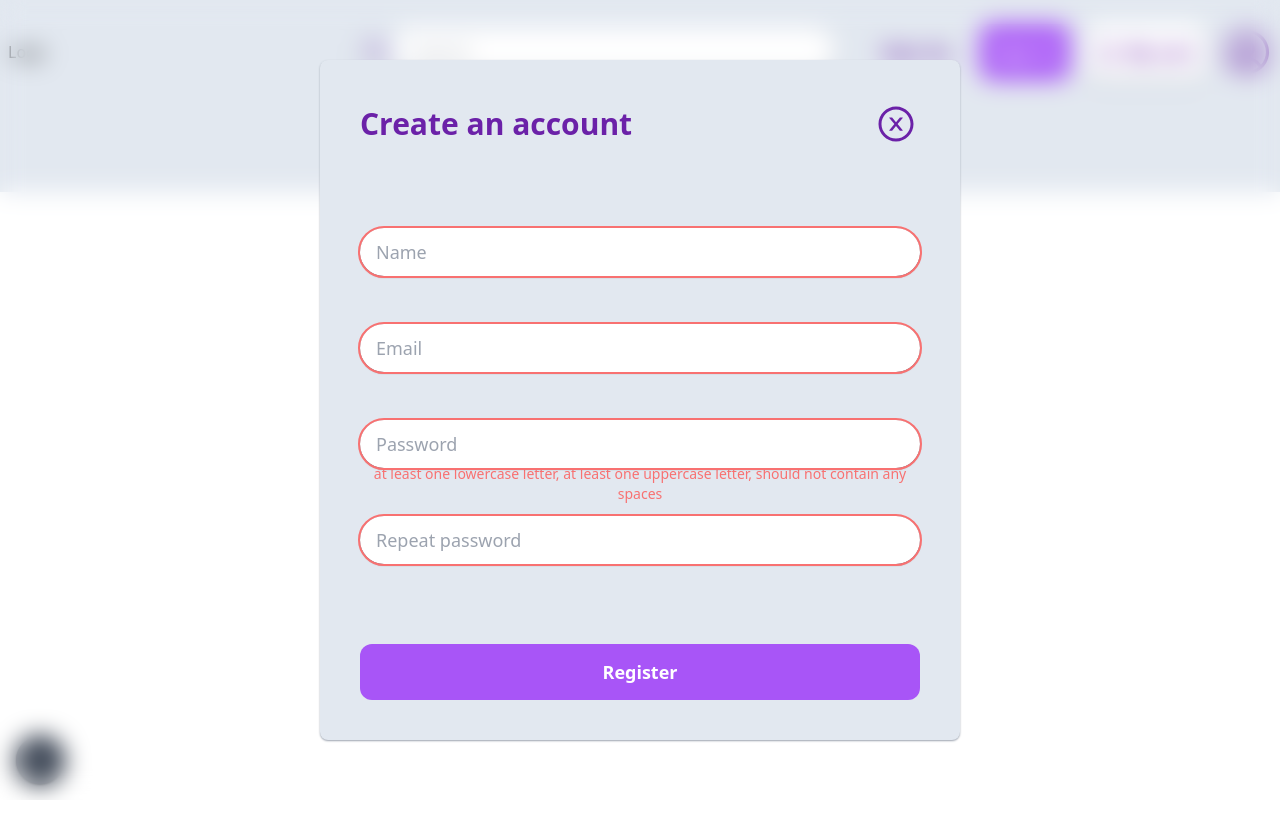
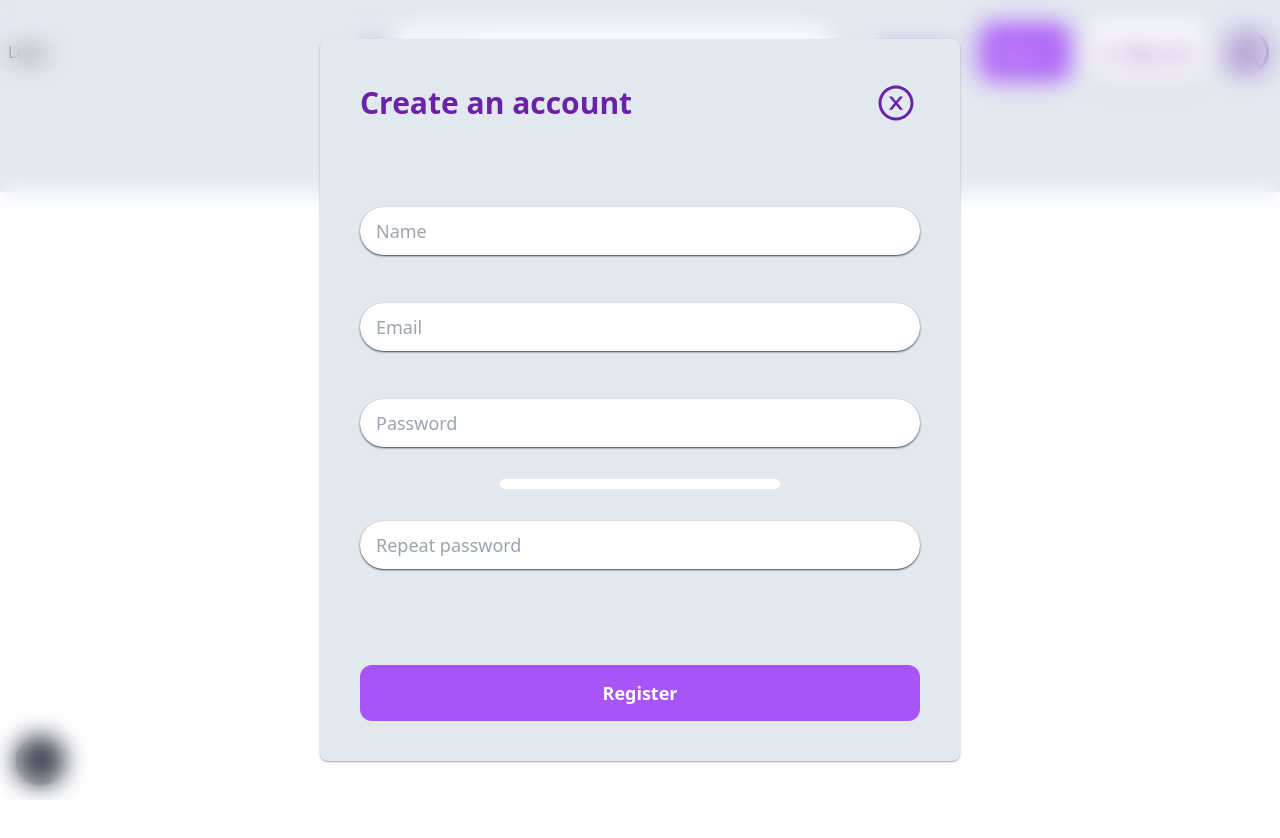
Before and after one commit to b4kii/sales-platform-front, a React (Vite) app: page / in a window 1280 px wide. Both pictures are taken after a click on the button "Sign Up". Shown: the top 838 px of the page. Built offline with nearby package versions, Linux system fonts and the light colour scheme.

Commit message:
add password meter

```diff
--- a/package.json
+++ b/package.json
@@ -15,7 +15,8 @@
     "react-dom": "^18.2.0",
     "react-icons": "^4.8.0",
     "react-router-dom": "^6.10.0",
-    "zustand": "^4.3.7"
+    "zustand": "^4.3.7",
+    "zxcvbn": "^4.4.2"
   },
   "devDependencies": {
     "@types/react": "^18.0.28",
--- a/src/components/Input.jsx
+++ b/src/components/Input.jsx
@@ -53,8 +53,8 @@ const Input = forwardRef((props, ref) => {
           dark:text-white
           dark:shadow-slate-950
           dark:focus-within:outline-white
-          invalid:outline-red-400
-          invalid:focus-within:outline-red-400
+          invalid:data-[focused='true']:outline-red-400
+          invalid:data-[focused='true']:focus-within:outline-red-400
           ${className}
           peer
         `}
--- a/src/components/Modal.jsx
+++ b/src/components/Modal.jsx
@@ -51,6 +51,7 @@ const Modal = ({
         <div
           className="
             relative
+            overflow-y-auto
             flex
             h-full
             w-full
--- a/src/components/Modals/SignupModal.jsx
+++ b/src/components/Modals/SignupModal.jsx
@@ -1,7 +1,8 @@
-import { useState } from "react";
+import { useEffect, useState } from "react";
 import Input from "../Input";
 import Modal from "../Modal";
 import useSignupModalStore from "../../hooks/useSignupModalStore";
+import zxcvbn from "zxcvbn";
 
 const SignupModal = () => {
   const signupStore = useSignupModalStore();
@@ -11,6 +12,48 @@ const SignupModal = () => {
   const [password, setPassword] = useState("");
   const [repeatPassword, setRepeatPassword] = useState("");
   const [isLoading, setIsLoading] = useState(false);
+  const [serverError, setServerError] = useState("");
+
+  const [passwordMeterMessage, setPasswordMeterMessage] =
+    useState("");
+  const [passwordMeterStyles, setPasswordMeterStyles] = useState("");
+  const [passwordScore, setPasswordScore] = useState(0);
+
+  const handlePasswordChange = event => {
+    setPassword(event.target.value);
+    setPasswordScore(zxcvbn(password).score);
+  };
+
+  useEffect(() => {
+    console.log(passwordScore);
+    if (password === "") {
+      setPasswordMeterStyles("");
+      setPasswordMeterMessage("");
+    } else {
+      switch (passwordScore) {
+        case 0:
+          setPasswordMeterStyles("bg-red-700 w-[20%]");
+          setPasswordMeterMessage("Very weak password!");
+          break;
+        case 1:
+          setPasswordMeterStyles("bg-red-400 w-[40%]");
+          setPasswordMeterMessage("Weak password!");
+          break;
+        case 2:
+          setPasswordMeterStyles("bg-orange-400 w-[60%]");
+          setPasswordMeterMessage("Medium password!");
+          break;
+        case 3:
+          setPasswordMeterStyles("bg-lime-700 w-[80%]");
+          setPasswordMeterMessage("Strong password!");
+          break;
+        case 4:
+          setPasswordMeterStyles("bg-lime-400 w-[100%]");
+          setPasswordMeterMessage("Very strong password!");
+          break;
+      }
+    }
+  }, [passwordScore, password]);
 
   const handleSubmit = async () => {
     try {
@@ -19,6 +62,10 @@ const SignupModal = () => {
     } catch (error) {
       console.log(error);
     } finally {
+      setName("");
+      setEmail("");
+      setPassword("");
+      setRepeatPassword("");
       setIsLoading(false);
     }
   };
@@ -27,52 +74,66 @@ const SignupModal = () => {
     {
       id: 1,
       type: "text",
+      name: "name",
       placeholder: "Name",
       onChange: event => setName(event.target.value),
-      pattern: "^[A-Za-z0-9]{4,10}$",
+      pattern: "^[A-Za-z0-9]{4,20}$",
       required: true,
       disabled: isLoading,
       value: name,
-      error:
-        "Name must contain only letters and numbers and be from 4-10 characters long",
+      error: [
+        "Name must contain only letters and numbers",
+        "should be from 4-20 characters long",
+      ],
     },
     {
       id: 2,
       type: "email",
+      name: "email",
       placeholder: "Email",
       onChange: event => setEmail(event.target.value),
       pattern: "[a-z0-9._%+-]+@[a-z0-9.-]+.[a-z]{2,}$",
       required: true,
       disabled: isLoading,
       value: email,
-      error: "Email error",
+      error: ["Invalid email format!"],
     },
     {
       id: 3,
       type: "password",
+      name: "password",
       placeholder: "Password",
-      onChange: event => setPassword(event.target.value),
+      // onChange: event => setPassword(event.target.value),
+      onChange: handlePasswordChange,
       pattern: "(?=.*d)(?=.*[a-z])(?=.*[A-Z]).{8,}",
       required: true,
       disabled: isLoading,
       value: password,
-      error: `Password is required, should be at least 8 characters long, contain at least one digit, at least one lowercase letter, at least one uppercase letter, should not contain any spaces`
+      error: [
+        "Password is required",
+        "should be at least 8 characters long",
+        "contain at least one digit",
+        "at least one lowercase letter",
+        "at least one uppercase letter",
+        "should not contain any spaces",
+      ],
     },
     {
       id: 4,
       type: "password",
+      name: "rePassword",
       placeholder: "Repeat password",
       onChange: event => setRepeatPassword(event.target.value),
       pattern: password,
       required: true,
       disabled: isLoading,
       value: repeatPassword,
-      error: "Passwords do not match!",
+      error: ["Passwords do not match!"],
     },
   ];
 
   const bodyContent = (
-    <div className="flex flex-col items-center gap-12">
+    <div className="flex flex-col items-center gap-8">
       {inputs.map(input => (
         <div
           className="relative flex w-full flex-col gap-4"
@@ -88,9 +149,26 @@ const SignupModal = () => {
             pattern={input.pattern}
             className="relative z-10"
           />
-          <p className="-z-1 absolute left-1/2 top-[50%] w-full -translate-x-1/2 text-center text-sm text-red-400 transition-[top] duration-300 ease-in-out peer-invalid:peer-data-[focused='true']:top-14">
-            <span>{input.error}</span>
-          </p>
+          {}
+          <div className="max-h-0 w-full overflow-hidden text-center text-sm text-red-400 transition-[max-height] duration-300 ease-in-out peer-invalid:peer-data-[focused='true']:max-h-[10rem]">
+            <ul>
+              {input.error.map((error, index) => (
+                <li key={index}>{error}</li>
+              ))}
+            </ul>
+          </div>
+          {input.name === "password" && (
+            <>
+              <div className="mx-auto h-[10px] w-1/2 rounded-xl bg-white">
+                <div
+                  className={`h-[10px] rounded-xl transition-[width] duration-500 ${passwordMeterStyles}`}
+                ></div>
+                <div className="text-center text-sm font-semibold">
+                  {passwordMeterMessage}
+                </div>
+              </div>
+            </>
+          )}
         </div>
       ))}
     </div>
@@ -102,7 +180,13 @@ const SignupModal = () => {
       isOpen={signupStore.isOpen}
       title="Create an account"
       actionLabel="Register"
-      onClose={signupStore.onClose}
+      onClose={() => {
+        setName("");
+        setEmail("");
+        setPassword("");
+        setRepeatPassword("");
+        signupStore.onClose();
+      }}
       onSubmit={handleSubmit}
       body={bodyContent}
     />
```
Also changed, not shown: 1 other file (tests, documents, lock files or other folders).
